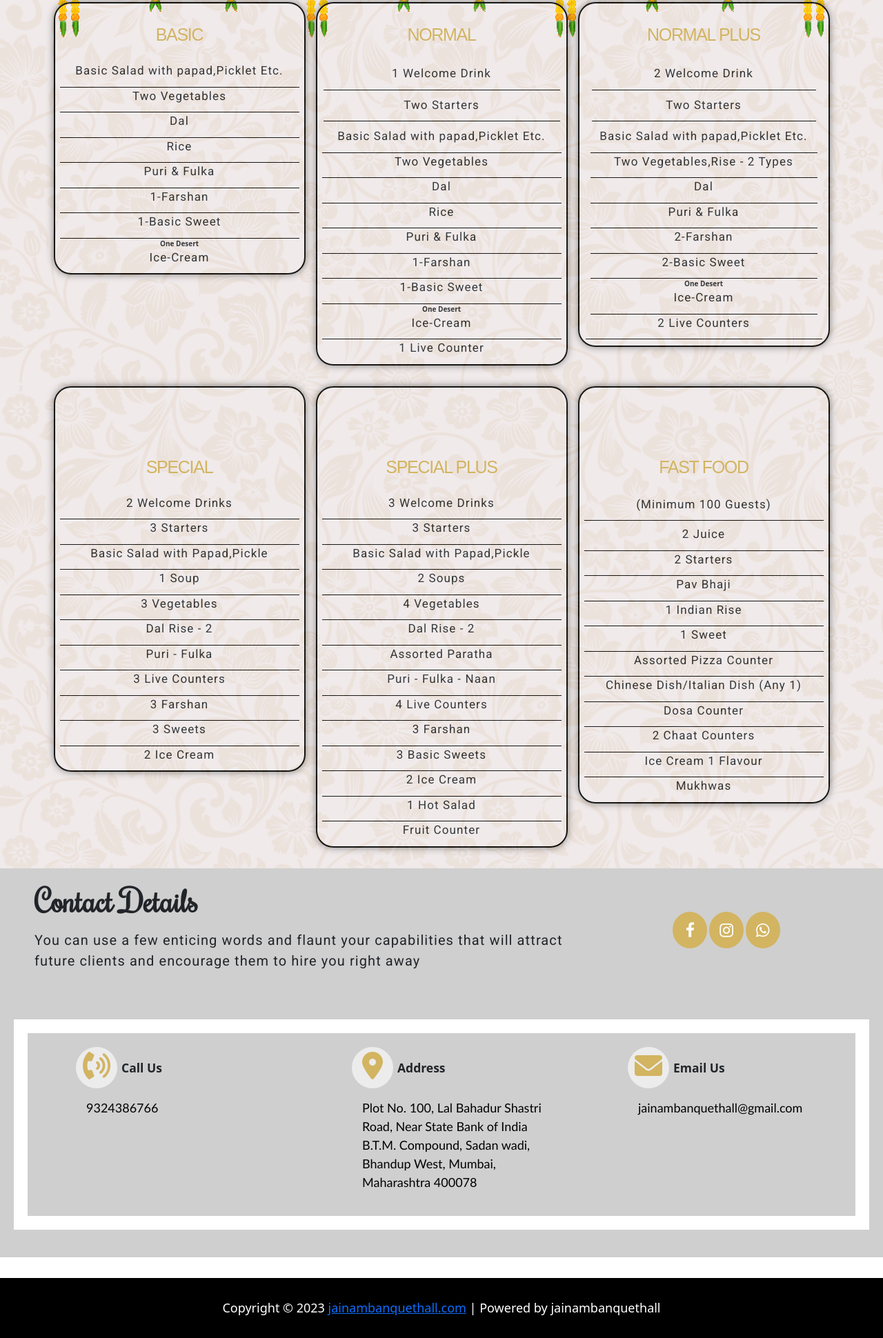
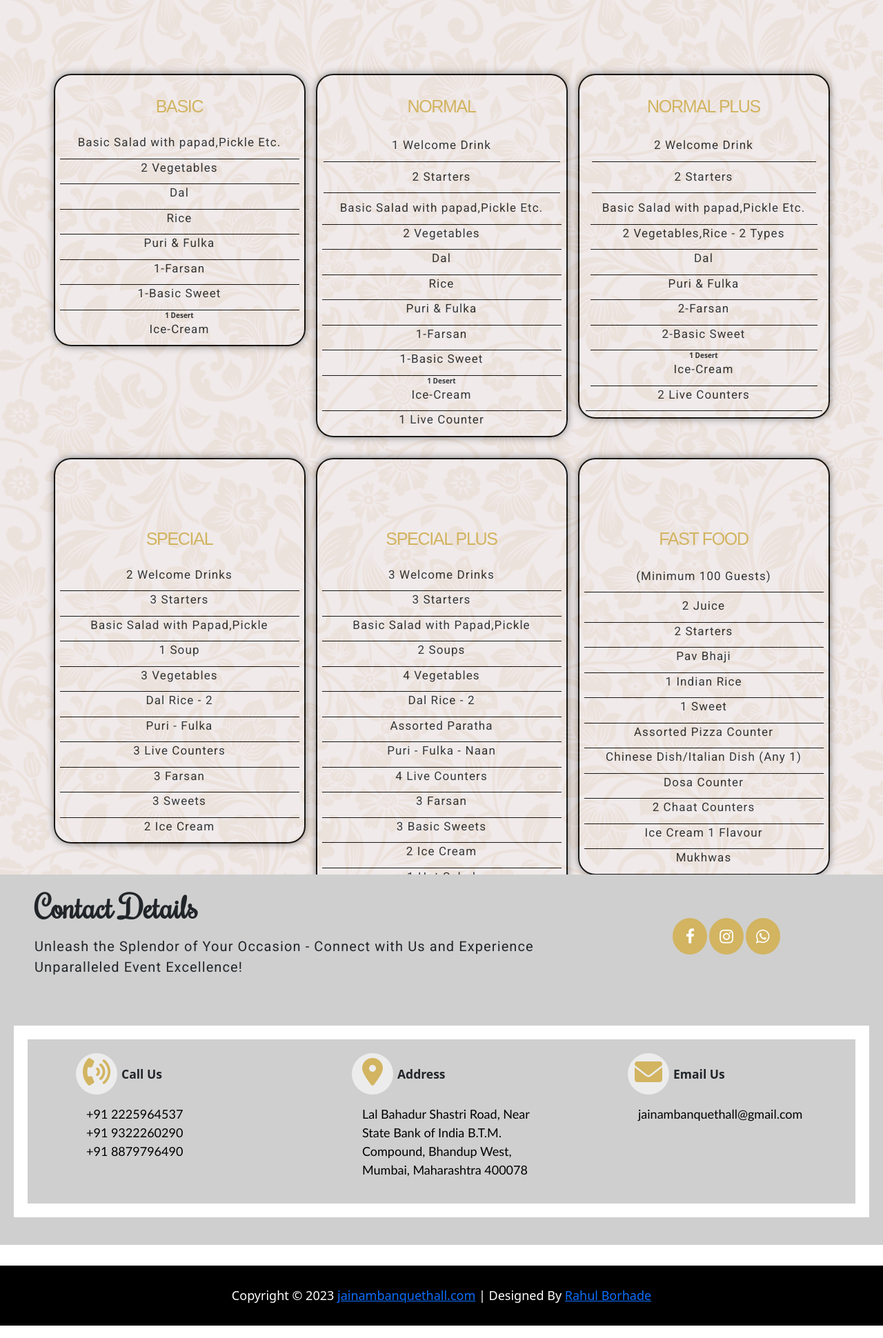
Before and after one commit to rahulborhade/jainam-banquet, a plain HTML site: page menu.html in a window 1280 px wide. Shown: the part 187-2127 px from the top of the page at 69% size. Drawn offline with nearby package versions, Linux system fonts and the light colour scheme; a web font is replaced by a local one.

Commit message:
Update menu.html

```diff
--- a/menu.html
+++ b/menu.html
@@ -234,41 +234,39 @@
 </head>
 
 <body>
+    <button onclick="topFunction()" id="myBtn" title="Go to top">Top</button>
     <header>
         <nav>
-            <a href="#home" id="logo"><img src="./imgs/Jainambanquetslogo.png" width="250px" height="59px" alt=""
-                    srcset=""></a>
+            <a href="#" onclick="window.location.reload(true);" id="logo"><img src="./imgs/Jainambanquetslogo.png"
+                    width="250px" height="59px" alt="" srcset=""></a>
             <i class="fas fa-bars" id="ham-menu"></i>
             <ul id="nav-bar">
                 <li>
-                    <a href="index.html">Home</a>
+                    <a href="home">Home</a>
                 </li>
                 <li>
-                    <a href="menu.html">Menu</a>
+                    <a href="menu">Menu</a>
                 </li>
                 <li>
-                    <a href="#gallery">Gallery</a>
+                    <a href="about">About</a>
                 </li>
                 <li>
-                    <a href="about.html">About</a>
-                </li>
-                <li>
-                    <a href="contact.html">Contact</a>
+                    <a href="contact">Contact</a>
                 </li>
             </ul>
         </nav>
     </header>
-    <section class="section section2">
+    <section class="section" style="padding-top: 8.5rem">
         <div class="container">
             <div class="row">
                 <div class="col-md-4">
                     <div class="first-title">
                         <h1>BASIC</h1>
                         <div class="welcome-sec">
-                            <p>Basic Salad with papad,Picklet Etc.</p>
+                            <p>Basic Salad with papad,Pickle Etc.</p>
                         </div>
                         <div class="starters-sec">
-                            <p>Two Vegetables</p>
+                            <p>2 Vegetables</p>
                         </div>
                         <div class="dal-sec">
                             <p>Dal</p>
@@ -280,13 +278,13 @@
                             <p>Puri & Fulka</p>
                         </div>
                         <div class="salad-sec">
-                            <p>1-Farshan</p>
+                            <p>1-Farsan</p>
                         </div>
                         <div class="raita-sec">
                             <p>1-Basic Sweet</p>
                         </div>
                         <div class="ice-cream-sec">
-                            <strong>One Desert</strong>
+                            <strong>1 Desert</strong>
                             <p>Ice-Cream</p>
                         </div>
 
@@ -299,13 +297,13 @@
                             <p>1 Welcome Drink</p>
                         </div>
                         <div class="start-sec">
-                            <p>Two Starters</p>
+                            <p>2 Starters</p>
                         </div>
                         <div class="welcome-sec">
-                            <p>Basic Salad with papad,Picklet Etc.</p>
+                            <p>Basic Salad with papad,Pickle Etc.</p>
                         </div>
                         <div class="starters-sec">
-                            <p>Two Vegetables</p>
+                            <p>2 Vegetables</p>
                         </div>
                         <div class="dal-sec">
                             <p>Dal</p>
@@ -317,13 +315,13 @@
                             <p>Puri & Fulka</p>
                         </div>
                         <div class="salad-sec">
-                            <p>1-Farshan</p>
+                            <p>1-Farsan</p>
                         </div>
                         <div class="raita-sec">
                             <p>1-Basic Sweet</p>
                         </div>
                         <div class="ice-cream-sec">
-                            <strong>One Desert</strong>
+                            <strong>1 Desert</strong>
                             <p>Ice-Cream</p>
                         </div>
                         <div class="live-sec">
@@ -340,13 +338,13 @@
                                 <p>2 Welcome Drink</p>
                             </div>
                             <div class="start-sec">
-                                <p>Two Starters</p>
+                                <p>2 Starters</p>
                             </div>
                             <div class="welcome-sec">
-                                <p>Basic Salad with papad,Picklet Etc.</p>
+                                <p>Basic Salad with papad,Pickle Etc.</p>
                             </div>
                             <div class="starters-sec">
-                                <p>Two Vegetables,Rise - 2 Types</p>
+                                <p>2 Vegetables,Rice - 2 Types</p>
                             </div>
                             <div class="dal-sec">
                                 <p>Dal</p>
@@ -355,13 +353,13 @@
                                 <p>Puri & Fulka</p>
                             </div>
                             <div class="salad-sec">
-                                <p>2-Farshan</p>
+                                <p>2-Farsan</p>
                             </div>
                             <div class="raita-sec">
                                 <p>2-Basic Sweet</p>
                             </div>
                             <div class="ice-cream-sec">
-                                <strong>One Desert</strong>
+                                <strong>1 Desert</strong>
                                 <p>Ice-Cream</p>
                             </div>
                             <div class="live-sec">
@@ -395,7 +393,7 @@
                             <p>3 Vegetables</p>
                         </div>
                         <div class="dal-rice-sec">
-                            <p>Dal Rise - 2</p>
+                            <p>Dal Rice - 2</p>
                         </div>
                         <div class="puri-sec">
                             <p>Puri - Fulka</p>
@@ -404,7 +402,7 @@
                             <p>3 Live Counters</p>
                         </div>
                         <div class="farshan-sec">
-                            <p>3 Farshan</p>
+                            <p>3 Farsan</p>
                         </div>
                         <div class="sweet-sec">
                             <p>3 Sweets</p>
@@ -433,7 +431,7 @@
                             <p>4 Vegetables</p>
                         </div>
                         <div class="dal-rice-sec">
-                            <p>Dal Rise - 2</p>
+                            <p>Dal Rice - 2</p>
                         </div>
                         <div class="paratha-sec">
                             <p>Assorted Paratha</p>
@@ -445,7 +443,7 @@
                             <p>4 Live Counters</p>
                         </div>
                         <div class="farshan-sec">
-                            <p>3 Farshan</p>
+                            <p>3 Farsan</p>
                         </div>
                         <div class="sweet-sec">
                             <p>3 Basic Sweets</p>
@@ -477,7 +475,7 @@
                             <p>Pav Bhaji</p>
                         </div>
                         <div class="soup-sec">
-                            <p>1 Indian Rise</p>
+                            <p>1 Indian Rice</p>
                         </div>
                         <div class="veg">
                             <p>1 Sweet</p>
@@ -509,12 +507,13 @@
 
 
     <!-- Contact details -->
-    <section style="margin-top: 9.5rem;">
+    <section>
         <div class="details-sec" style="background-color: #CFCFCF;">
             <div class="details-sec1">
                 <h2>Contact Details</h2>
-                <p>You can use a few enticing words and flaunt your capabilities that will attract future clients and
-                    encourage them to hire you right away
+                <p>
+                    Unleash the Splendor of Your Occasion - Connect with Us and Experience Unparalleled Event
+                    Excellence!
                 </p>
             </div>
             <div class="details-sec2">
@@ -546,7 +545,9 @@
                             </div>
                         </div>
                         <div style="margin-left: 5rem; padding: 1.5rem ;">
-                            <a class="linkss" href="tel:9324386766">9324386766</a>
+                            <a class="linkss" href="tel:2225964537">+91 2225964537</a><br>
+                            <a class="linkss" href="tel:9322260290">+91 9322260290</a><br>
+                            <a class="linkss" href="tel:8879796490">+91 8879796490</a><br>
                         </div>
                     </div>
                 </div>
@@ -563,8 +564,10 @@
                             </div>
                         </div>
                         <div style="margin-left: 5rem; padding: 1.5rem ;">
-                            <a class="linkss" href="tel:9324386766">Plot No. 100, Lal Bahadur Shastri Road, Near State
-                                Bank of India B.T.M. Compound, Sadan wadi, Bhandup West, Mumbai, Maharashtra 400078</a>
+                            <a class="linkss"
+                                href="https://www.google.com/maps/dir//Plot+No.+100,+Lal+Bahadur+Shastri+Road,+Near+State+Bank+of+India+B.T.M.+Compound,+Sadan+wadi,+Bhandup+West,+Mumbai,+Maharashtra+400078/@19.1537178,72.867077,12z/data=!3m1!4b1!4m8!4m7!1m0!1m5!1m1!1s0x3be7b865d43dd805:0xf4fda27ee044e2f7!2m2!1d72.9371175!2d19.1537311?entry=ttu">Lal
+                                Bahadur Shastri Road, Near State
+                                Bank of India B.T.M. Compound, Bhandup West, Mumbai, Maharashtra 400078</a>
                         </div>
                     </div>
                 </div>
@@ -578,7 +581,6 @@
                             </div>
                             <div style="text-align: center; margin-top: 2rem; padding-left: 6px;">
                                 <h3 style="font-weight: bold;">Email Us</h3>
-                                <!-- <div><a href="tel:9324386766">9324386766</a></div> -->
                             </div>
                         </div>
                         <div style="margin-left: 5rem; padding: 1.5rem ;">
@@ -589,13 +591,10 @@
             </div>
         </div>
     </section>
-
-
-
     <footer>
         <div class="footer-sec">
-            <span>Copyright © 2023 <a href="www.jainambanquethall.com">jainambanquethall.com</a> | Powered by
-                jainambanquethall</span>
+            <span>Copyright © 2023 <a href="./index.html">jainambanquethall.com</a> | Designed By <a
+                    href="https://www.rahulborhade.me">Rahul Borhade</a></span>
         </div>
     </footer>
 
```
